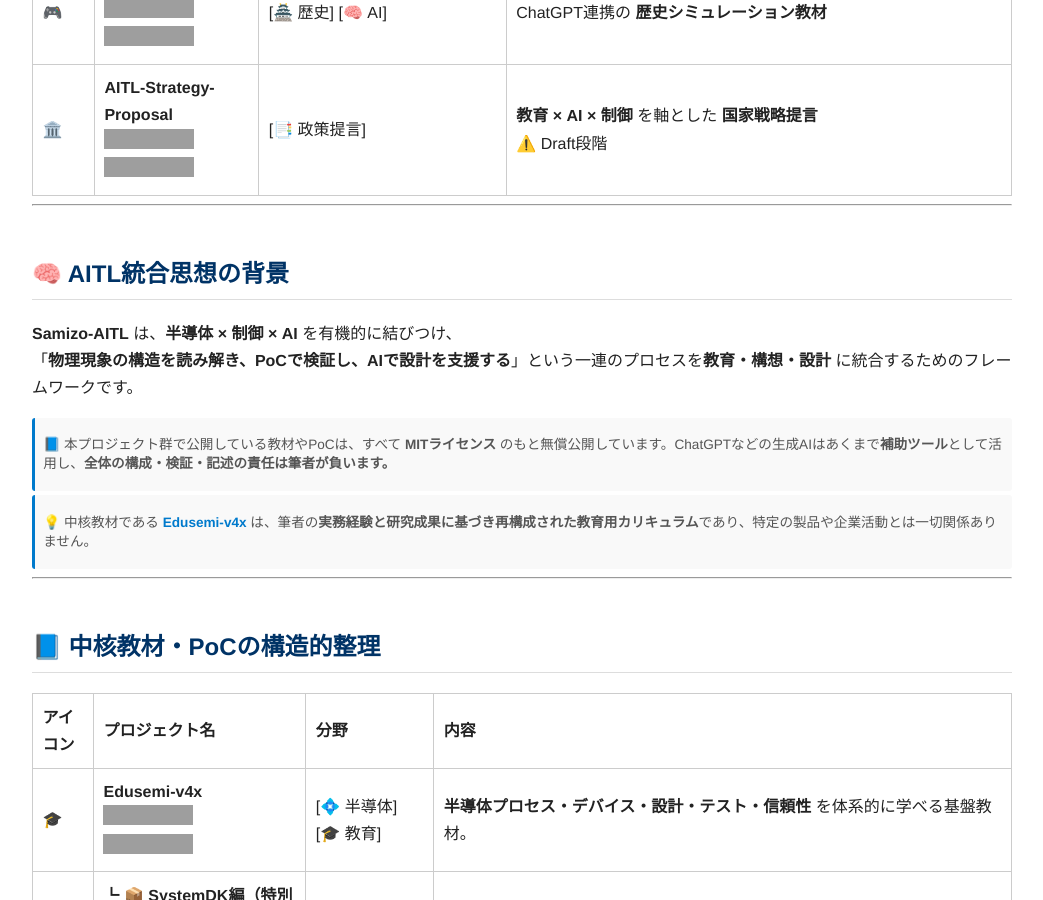
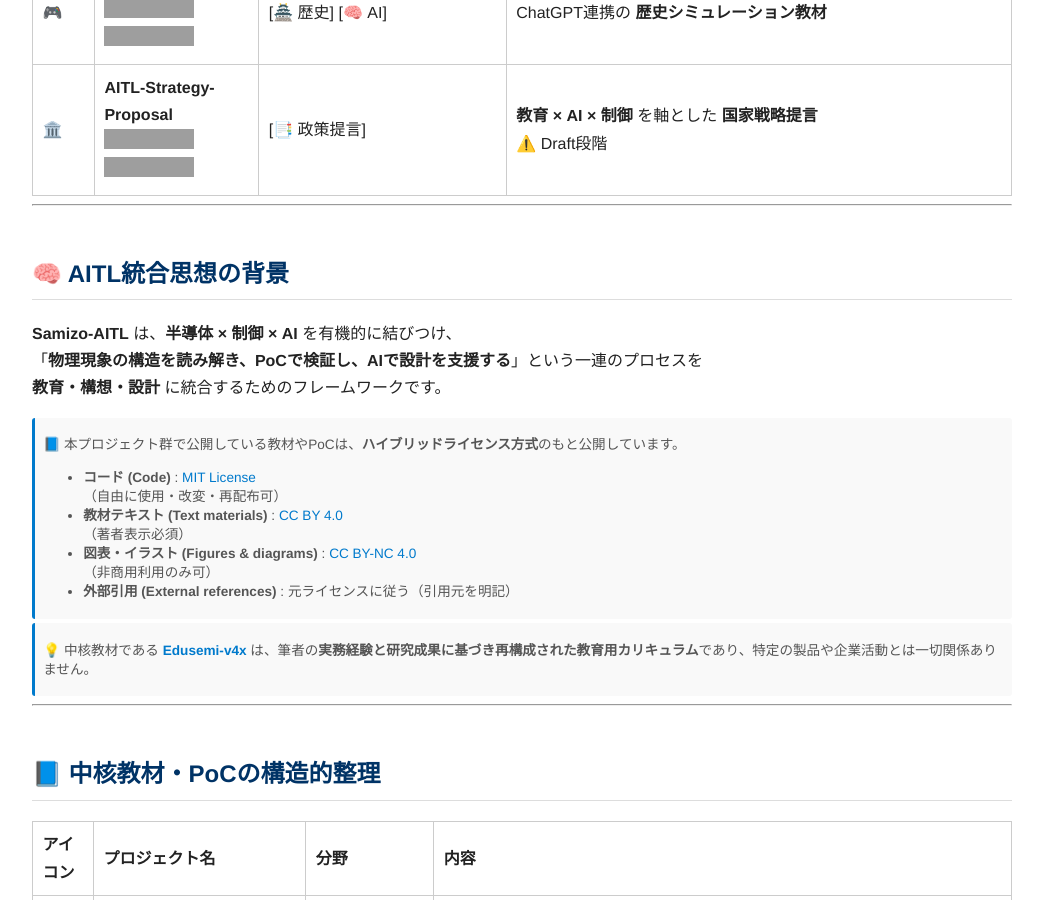
Before and after one commit to Samizo-AITL/Samizo-AITL.github.io, a Jekyll site: the page built from index.md, in a window 1280 px wide and 900 px high, scrolled down 2121 px, cut to the strip 0-900 px from the top of the window. Shown: the whole strip, without its empty margins (118-1161 px from the left). Built offline with Jekyll 4.4.1, drawn with Linux system fonts in a browser that asks for light colours; grey boxes are pictures that could not be loaded.

Commit message:
Update index.md

```diff
--- a/index.md
+++ b/index.md
@@ -52,12 +52,20 @@
 
 ---
 
-## 🧠 **AITL統合思想の背景**
+## 🧠 AITL統合思想の背景
 
 **Samizo-AITL** は、**半導体 × 制御 × AI** を有機的に結びつけ、
-「**物理現象の構造を読み解き、PoCで検証し、AIで設計を支援する**」という一連のプロセスを**教育・構想・設計** に統合するためのフレームワークです。
+「**物理現象の構造を読み解き、PoCで検証し、AIで設計を支援する**」という一連のプロセスを
+**教育・構想・設計** に統合するためのフレームワークです。
 
-> 📘 本プロジェクト群で公開している教材やPoCは、すべて **MITライセンス** のもと無償公開しています。ChatGPTなどの生成AIはあくまで**補助ツール**として活用し、**全体の構成・検証・記述の責任は筆者が負います。**
+> 📘 本プロジェクト群で公開している教材やPoCは、**ハイブリッドライセンス方式**のもと公開しています。
+> - **コード (Code)** : [MIT License](https://opensource.org/licenses/MIT)
+>   （自由に使用・改変・再配布可）
+> - **教材テキスト (Text materials)** : [CC BY 4.0](https://creativecommons.org/licenses/by/4.0/)
+>   （著者表示必須）
+> - **図表・イラスト (Figures & diagrams)** : [CC BY-NC 4.0](https://creativecommons.org/licenses/by-nc/4.0/)
+>   （非商用利用のみ可）
+> - **外部引用 (External references)** : 元ライセンスに従う（引用元を明記）
 {: .annotation-narrow}
 
 > 💡 中核教材である [**Edusemi-v4x**](https://samizo-aitl.github.io/Edusemi-v4x/) は、筆者の**実務経験と研究成果に基づき再構成された教育用カリキュラム**であり、特定の製品や企業活動とは一切関係ありません。
```
